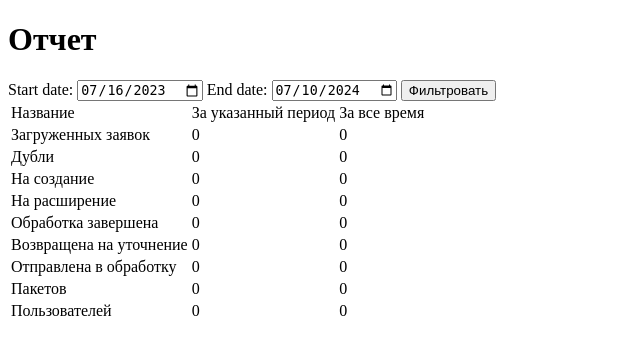
After one commit to Workbench3D/test_gpn, a Django app: page /report/ in a window 1280 px wide. The commit adds this page. Shown: the top 355 px of the page, without its empty margins (0-640 px from the left). Run offline with Django 4.2, Linux system fonts and the light colour scheme; data that the repository does not hold is empty.

Commit message:
Add reports

```diff
--- a/report_project/reports/forms.py
+++ b/report_project/reports/forms.py
@@ -1,3 +1,4 @@
+from datetime import datetime, timedelta
 from django import forms
 
 
@@ -12,3 +13,17 @@ class UploadFileForm(forms.Form):
             if extension not in allowed_extensions:
                 raise forms.ValidationError("Загрузите файл формата excel(xlsx, xls)")
         return file
+
+
+class DateRangeForm(forms.Form):
+    now = datetime.now()
+    delta = now - timedelta(days=360)
+
+    start_date = forms.DateField(
+        initial=delta.strftime("%Y-%m-%d"),
+        widget=forms.TextInput(attrs={"type": "date"}),
+    )
+    end_date = forms.DateField(
+        initial=now.strftime("%Y-%m-%d"),
+        widget=forms.TextInput(attrs={"type": "date"}),
+    )
--- a/report_project/reports/models.py
+++ b/report_project/reports/models.py
@@ -3,7 +3,8 @@ from django.db import models
 
 class Order(models.Model):
     order_number = models.CharField(max_length=100, verbose_name="Номер заявки")
-    order_status = models.CharField(max_length=100, verbose_name="Состояние заявки")
+    order_state = models.CharField(max_length=100, verbose_name="Состояние заявки")
+    order_status = models.CharField(max_length=100, verbose_name="Статус заявки")
     order_author = models.CharField(max_length=100, verbose_name="Автор заявки")
     creation_date = models.DateTimeField(verbose_name="Дата создания заявки")
     processing_end_date = models.DateTimeField(
--- /dev/null
+++ b/report_project/reports/templates/reports/report.html
@@ -0,0 +1,29 @@
+{% extends "layout/basic.html" %}
+{% block content %}
+
+<head>
+    <title>Отчет</title>
+</head>
+
+<body>
+    <h1>Отчет</h1>
+    <form method="get">
+        {{ form }}
+        <button type="submit">Фильтровать</button>
+    </form>
+    <table>
+        <tr>
+            {% for item in context.title %}
+            <td>{{ item }}</td>
+            {% endfor %}
+        </tr>
+        {% for desc, period_date, all_date in context.content %}
+        <tr>
+            <td>{{ desc }}</td>
+            <td>{{ period_date }}</td>
+            <td>{{ all_date }}</td>
+        </tr>
+        {% endfor %}
+    </table>
+</body>
+{% endblock %}
--- a/report_project/reports/templates/reports/upload.html
+++ b/report_project/reports/templates/reports/upload.html
@@ -2,14 +2,14 @@
 {% extends "layout/basic.html" %}
 {% block content %}
 <head>
-    <title>Upload File</title>
+    <title>Загрузка файла</title>
 </head>
 <body>
-    <h1>Upload Excel File</h1>
+    <h1>Загрузка файла Excel</h1>
     <form method="post" enctype="multipart/form-data">
         {% csrf_token %}
         {{ form.as_p }}
-        <button type="submit">Upload</button>
+        <button type="submit">Загрузить</button>
     </form>
 </body>
 {% endblock %}
--- a/report_project/reports/urls.py
+++ b/report_project/reports/urls.py
@@ -3,6 +3,7 @@ from django.urls import path
 from . import views
 
 urlpatterns = [
+    path("", views.index, name="index"),
     path("upload/", views.upload_file, name="upload_file"),
-    path("", views.index, name="index"),
+    path("report/", views.get_report, name="report"),
 ]
--- a/report_project/reports/views.py
+++ b/report_project/reports/views.py
@@ -1,18 +1,18 @@
-from datetime import datetime
+from datetime import datetime, timedelta
 from django.http import HttpResponse
 import pandas as pd
 
 from .models import Order
 
-from .forms import UploadFileForm
+from .forms import UploadFileForm, DateRangeForm
 from django.shortcuts import render, redirect
 
 
-def index(request):
+def index(request) -> HttpResponse:
     return HttpResponse("index")
 
 
-def handle_uploaded_file(file, *args, sheet_name="Data"):
+def handle_uploaded_file(file, *args, sheet_name="Data") -> list:
     """
     Читает определенные столбцы из Excel файла и формирует из них список.
 
@@ -31,11 +31,11 @@ def handle_uploaded_file(file, *args, sheet_name="Data"):
     # Преобразуем данные DataFrame в список списков
     data_list = df.values.tolist()
     for i in data_list:
-        i[3] = datetime.strptime(i[3], "%d.%m.%Y %H:%M:%S")
-        if i[4] is not None:
-            i[4] = datetime.strptime(i[4], "%d.%m.%Y %H:%M:%S")
-        if i[5] == "Обработка не завершена":
-            i[5] = None
+        i[4] = datetime.strptime(i[4], "%d.%m.%Y %H:%M:%S")
+        if i[5] is not None:
+            i[5] = datetime.strptime(i[5], "%d.%m.%Y %H:%M:%S")
+        if i[6] == "Обработка не завершена":
+            i[6] = None
     return data_list
 
 
@@ -48,6 +48,7 @@ def upload_file(request):
                 file,
                 "Номер заявки",
                 "Состояние заявки",
+                "Статус заявки",
                 "Автор заявки",
                 "Дата создания заявки",
                 "Дата окончания обработки",
@@ -57,12 +58,13 @@ def upload_file(request):
             order = [
                 Order(
                     order_number=i[0],
-                    order_status=i[1],
-                    order_author=i[2],
-                    creation_date=i[3],
-                    processing_end_date=i[4],
-                    processing_duration_hours=i[5],
-                    package_id=i[6]
+                    order_state=i[1],
+                    order_status=i[2],
+                    order_author=i[3],
+                    creation_date=i[4],
+                    processing_end_date=i[5],
+                    processing_duration_hours=i[6],
+                    package_id=i[7],
                 )
                 for i in dowload_data
             ]
@@ -71,3 +73,67 @@ def upload_file(request):
     else:
         form = UploadFileForm()
     return render(request, "reports/upload.html", {"form": form})
+
+
+def get_orders(orders: Order) -> dict:
+    total_apps = orders.count()
+    total_dups = orders.filter(order_state__contains="Дубликат заявки").count()
+    new_apps = orders.filter(order_state__contains="ДОБАВЛЕНИЕ").count()
+    extension_apps = orders.filter(order_state__contains="РАСШИРЕНИЕ").count()
+    completed_apps = orders.filter(order_status__contains="Обработка завершена").count()
+    returned_apps = orders.filter(
+        order_status__contains="Возвращена на уточнение"
+    ).count()
+    processing_apps = orders.filter(
+        order_status__contains="Отправлена в обработку"
+    ).count()
+    total_packages = orders.values("package_id").distinct().count()
+    total_users = orders.values("order_author").distinct().count()
+
+    result = [
+        total_apps,
+        total_dups,
+        new_apps,
+        extension_apps,
+        completed_apps,
+        returned_apps,
+        processing_apps,
+        total_packages,
+        total_users,
+    ]
+    return result
+
+
+def get_report(request) -> HttpResponse:
+    now = datetime.now()
+    delta = now - timedelta(days=360)
+
+    orders = Order.objects.all()
+    orders_date = orders.filter(creation_date__gte=delta)
+    orders_date = orders_date.filter(creation_date__lte=now)
+    form = DateRangeForm(request.GET or None)
+
+    if form.is_valid():
+        start_date = form.cleaned_data.get("start_date")
+        end_date = form.cleaned_data.get("end_date")
+
+        if start_date:
+            orders_date = orders.filter(creation_date__gte=start_date)
+        if end_date:
+            orders_date = orders_date.filter(creation_date__lte=end_date)
+
+    title = ["Название", "За указанный период", "За все время"]
+    desc = [
+        "Загруженных заявок",
+        "Дубли",
+        "На создание",
+        "На расширение",
+        "Обработка завершена",
+        "Возвращена на уточнение",
+        "Отправлена в обработку",
+        "Пакетов",
+        "Пользователей",
+    ]
+    content = zip(desc, get_orders(orders_date), get_orders(orders))
+    context = {"title": title, "content": content}
+    return render(request, "reports/report.html", {"form": form, "context": context})
```
